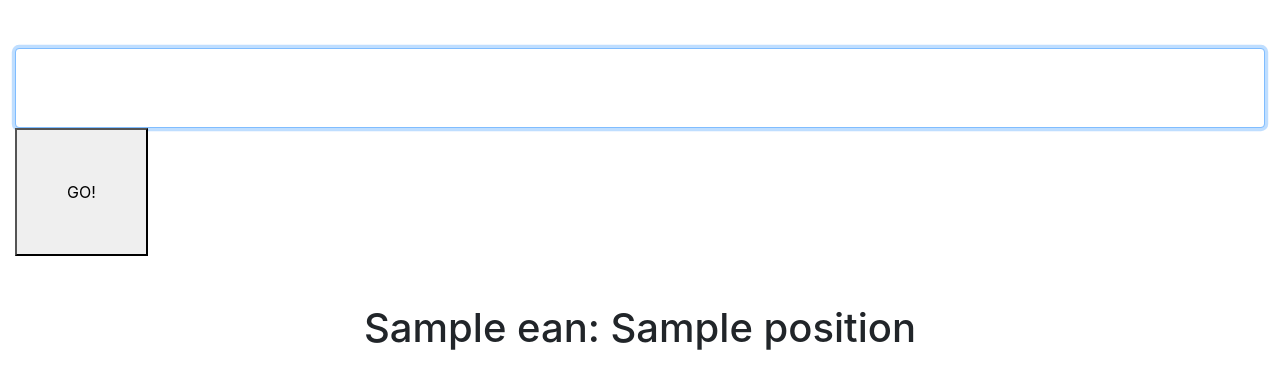
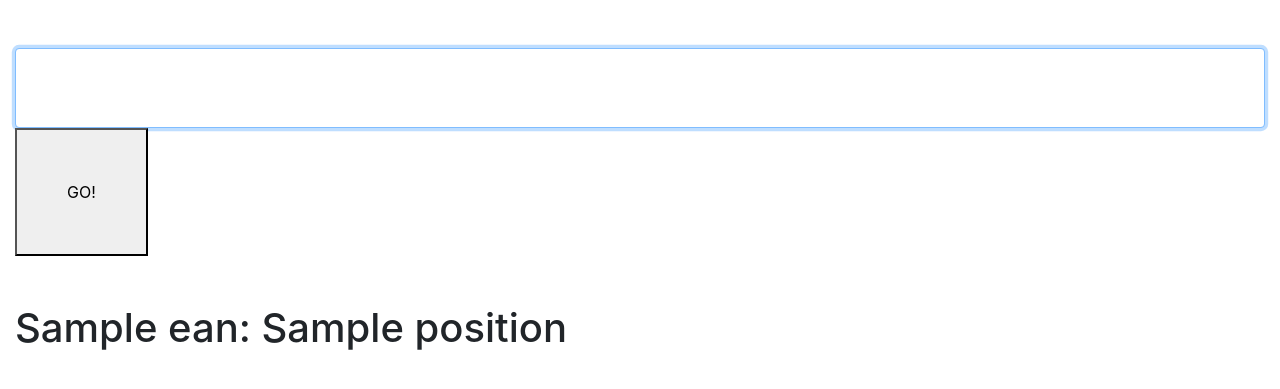
Before and after one commit to victormmello/shadow, a Django app: template shadow_system/stock_system/templates/stock_system/stock_position.html in a window 1280 px wide. Shown: the top 389 px of the page. Run offline with Django 3.2, Linux system fonts and the light colour scheme; the template is opened without the code that fills it: most values are stand-ins (such as "Sample title", 1, 10 or a date in 2020); some libraries are stand-ins or nearby versions.

Commit message:
texto sempre a esquerda

```diff
--- a/shadow_system/stock_system/templates/stock_system/stock_position.html
+++ b/shadow_system/stock_system/templates/stock_system/stock_position.html
@@ -33,7 +33,7 @@
 				<br>
 				<br>
 				{% if ean %}
-					<h1 class="text-center">{{ean}}: {{position}}</h1>
+					<h1>{{ean}}: {{position}}</h1>
 				{% endif %}
 			</div>
 		</div>
```
